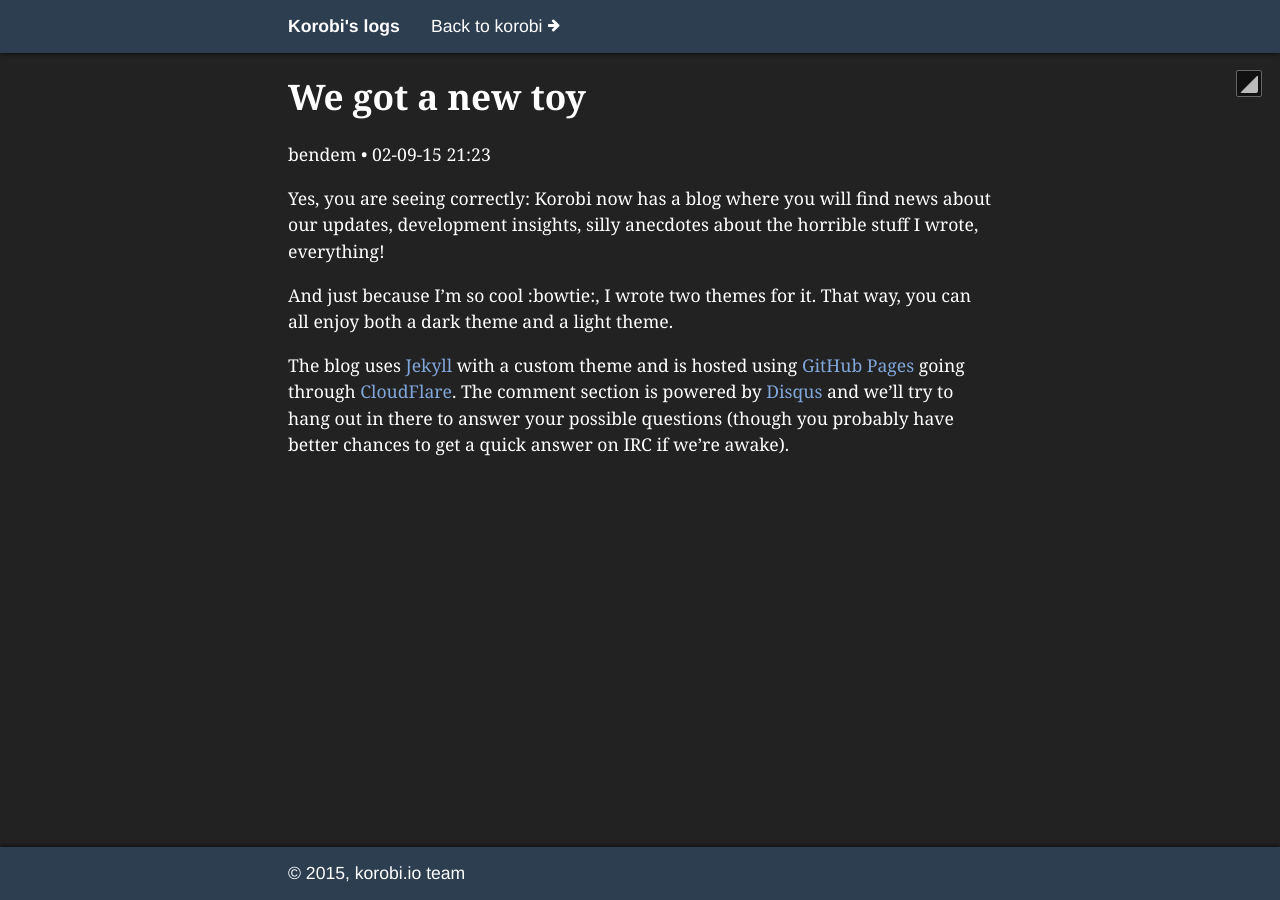
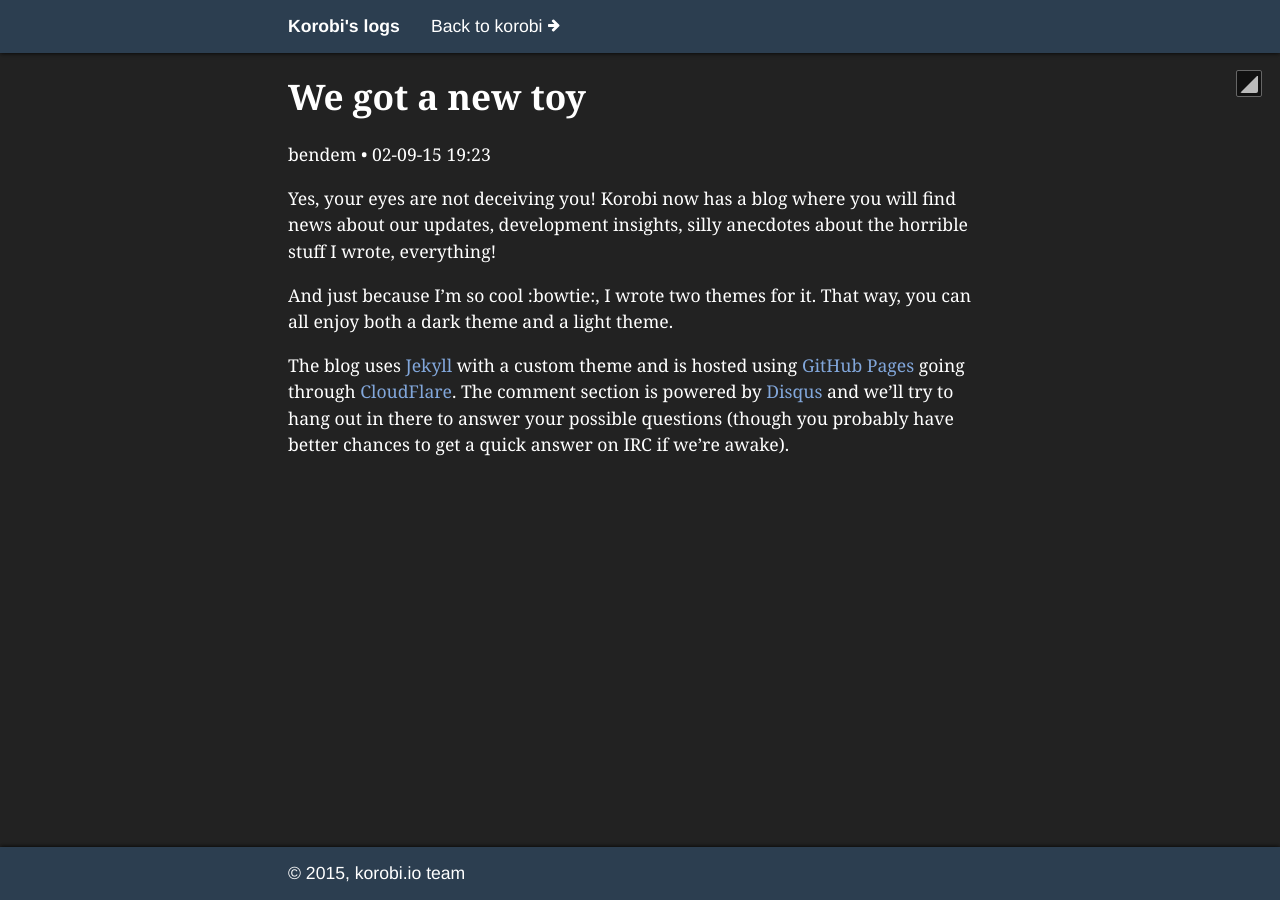
Before and after one commit to korobi/weblog, a Jekyll site: the page built from _posts/2015-09-02-we-got-a-new-toy.md, in a window 1280 px wide. Built offline with Jekyll 4.4.1, drawn with Linux system fonts in a browser that asks for light colours; Markdown is read by kramdown in place of the engine named in the settings; comment, search, counter and statistics services are not loaded.

Commit message:
Small fixes

```diff
--- a/_config.yml
+++ b/_config.yml
@@ -7,6 +7,7 @@ description: >
 url: "https://blog.korobi.io"
 baseurl: ""
 permalink: "/:year/:month/:day/:title/"
+timezone: UTC
 
 exclude:
     - README.md
--- a/_posts/2015-09-02-we-got-a-new-toy.md
+++ b/_posts/2015-09-02-we-got-a-new-toy.md
@@ -1,9 +1,9 @@
 ---
 title:  "We got a new toy"
 author: bendem
-date:   2015-09-02 21:23:44 UTC+2
+date:   2015-09-02 21:23:44 +0200
 ---
-Yes, you are seeing correctly: Korobi now has a blog where you will find news
+Yes, your eyes are not deceiving you! Korobi now has a blog where you will find news
 about our updates, development insights, silly anecdotes about the horrible
 stuff I wrote, everything!
 
```
